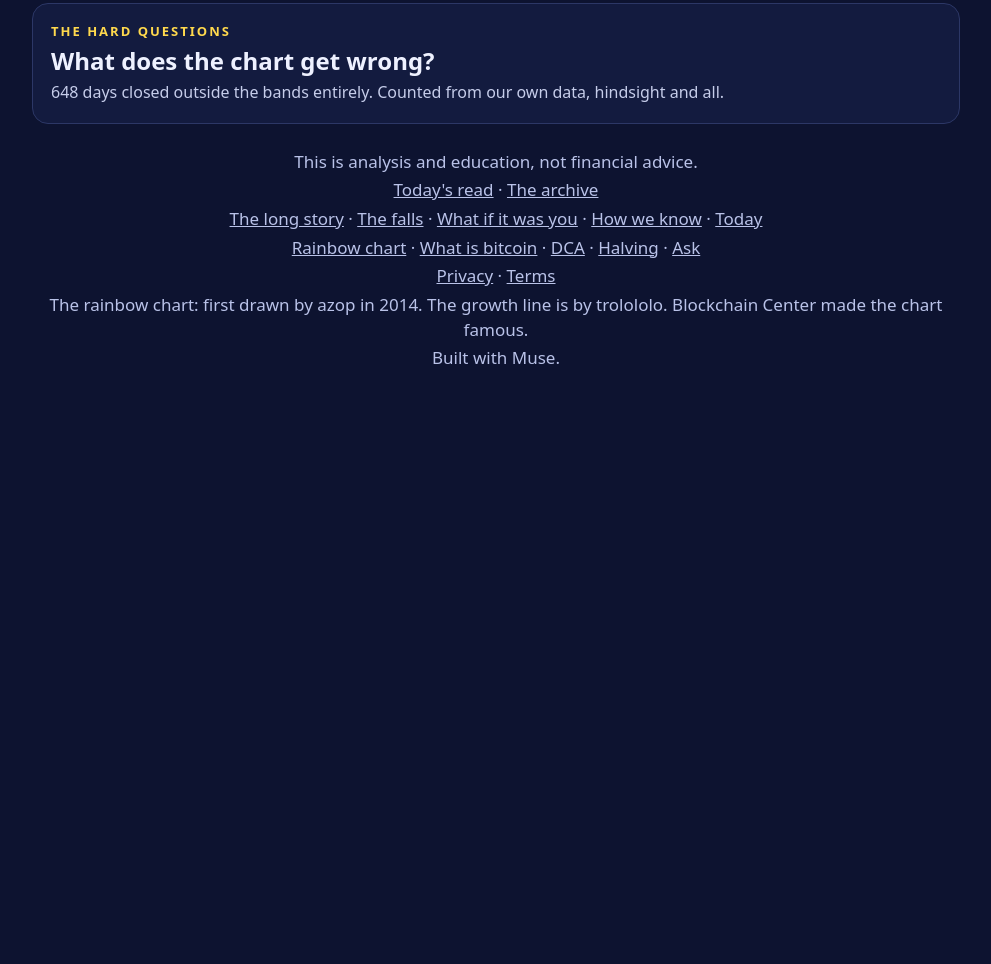
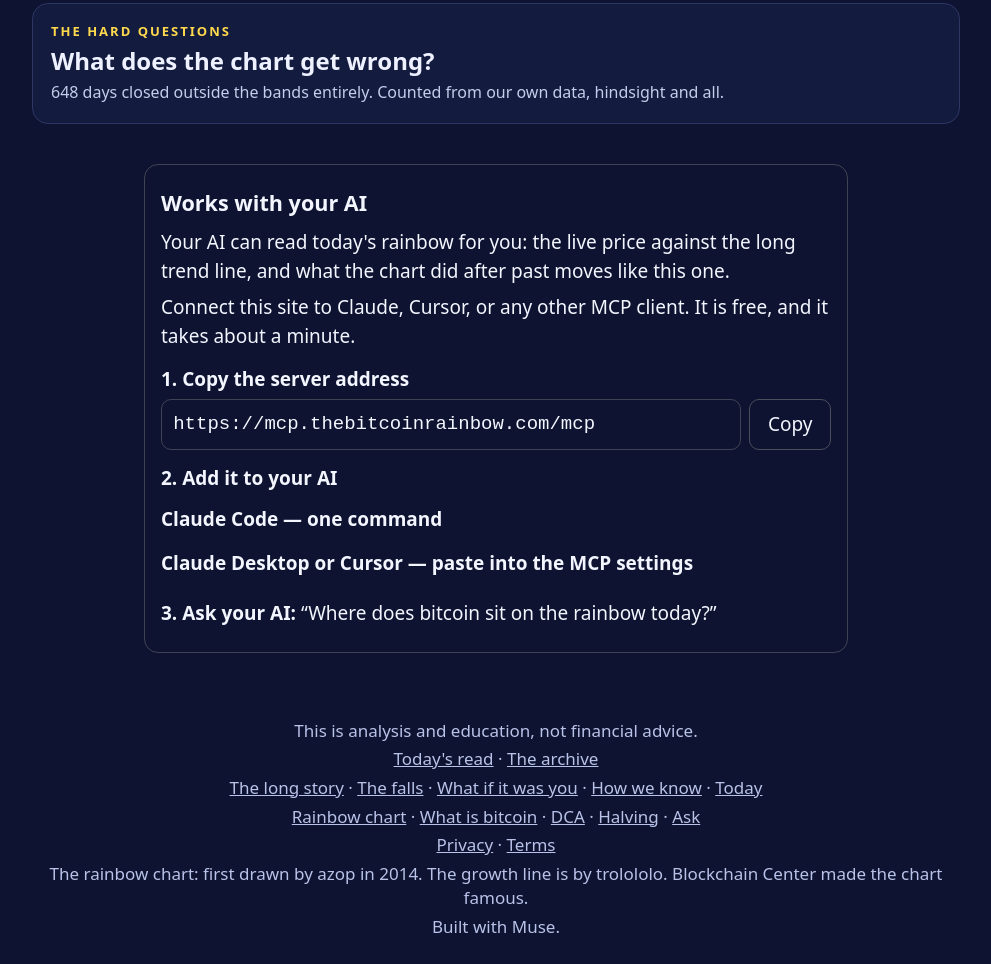
Before and after one commit to wdlcmu/btc-rainbow, a plain HTML site: page index.html in a window 1280 px wide. Shown: the part 2626-3590 px from the top of the page, without its empty margins (144-1135 px from the left). Before the commit the page ends 3039 px from the top, so only its background shows below. Drawn offline with Linux system fonts and the light colour scheme; no server answers.

Commit message:
Add Works with your AI section (fleet AI lane, 2026-11-04)

```diff
--- a/index.html
+++ b/index.html
@@ -476,6 +476,37 @@ window.FLEET_CFG = {
     </div>
   </section>
 
+<!-- Works with your AI (fleet AI section, 2026-11-04) -->
+<section class="works-with-ai" aria-label="Works with your AI" style="max-width:44rem;margin:2.5rem auto;padding:1.25rem 1rem;border:1px solid rgba(127,127,127,.45);border-radius:14px;font-family:inherit;line-height:1.55">
+<h2 style="margin:.1rem 0 .5rem;font-size:1.35rem">Works with your AI</h2>
+<p style="margin:.4rem 0">Your AI can read today's rainbow for you: the live price against the long trend line, and what the chart did after past moves like this one.</p>
+<p style="margin:.4rem 0">Connect this site to Claude, Cursor, or any other MCP client. It is free, and it takes about a minute.</p>
+<p style="margin:.8rem 0 .3rem"><strong>1. Copy the server address</strong></p>
+<div style="display:flex;gap:.5rem;flex-wrap:wrap;align-items:stretch">
+<code id="wai-url" style="flex:1 1 16rem;display:flex;align-items:center;padding:.6rem .7rem;border:1px solid rgba(127,127,127,.45);border-radius:10px;word-break:break-all">https://mcp.thebitcoinrainbow.com/mcp</code>
+<button type="button" class="wai-copy" data-copy-target="wai-url" style="min-height:44px;min-width:44px;padding:.6rem 1.1rem;border-radius:10px;border:1px solid rgba(127,127,127,.55);background:transparent;color:inherit;font:inherit;cursor:pointer">Copy</button>
+</div>
+<p style="margin:.9rem 0 .3rem"><strong>2. Add it to your AI</strong></p>
+<details>
+<summary style="min-height:44px;display:flex;align-items:center;cursor:pointer;font-weight:600">Claude Code — one command</summary>
+<pre style="overflow-x:auto;padding:.7rem;border:1px solid rgba(127,127,127,.35);border-radius:10px"><code>claude mcp add --transport http bitcoin-rainbow https://mcp.thebitcoinrainbow.com/mcp</code></pre>
+</details>
+<details>
+<summary style="min-height:44px;display:flex;align-items:center;cursor:pointer;font-weight:600">Claude Desktop or Cursor — paste into the MCP settings</summary>
+<pre style="overflow-x:auto;padding:.7rem;border:1px solid rgba(127,127,127,.35);border-radius:10px"><code>{
+  "mcpServers": {
+    "bitcoin-rainbow": {
+      "url": "https://mcp.thebitcoinrainbow.com/mcp"
+    }
+  }
+}</code></pre>
+</details>
+<p style="margin:.8rem 0 .2rem"><strong>3. Ask your AI:</strong> &ldquo;Where does bitcoin sit on the rainbow today?&rdquo;</p>
+
+</section>
+<script>
+(function(){var b=document.querySelector('.wai-copy');if(!b)return;b.addEventListener('click',function(){var el=document.getElementById(b.getAttribute('data-copy-target'));var t=el?el.textContent.trim():'';function done(){b.textContent='Copied';setTimeout(function(){b.textContent='Copy';},2000);}function fallback(){var ta=document.createElement('textarea');ta.value=t;document.body.appendChild(ta);ta.select();try{document.execCommand('copy');}catch(e){}document.body.removeChild(ta);done();}if(navigator.clipboard&&navigator.clipboard.writeText){navigator.clipboard.writeText(t).then(done,fallback);}else{fallback();}});})();
+</script>
   <footer>
     <p>This is analysis and education, not financial advice.</p>
     <p><a href="/today">Today's read</a> &middot; <a href="/analysis">The archive</a></p>
```
